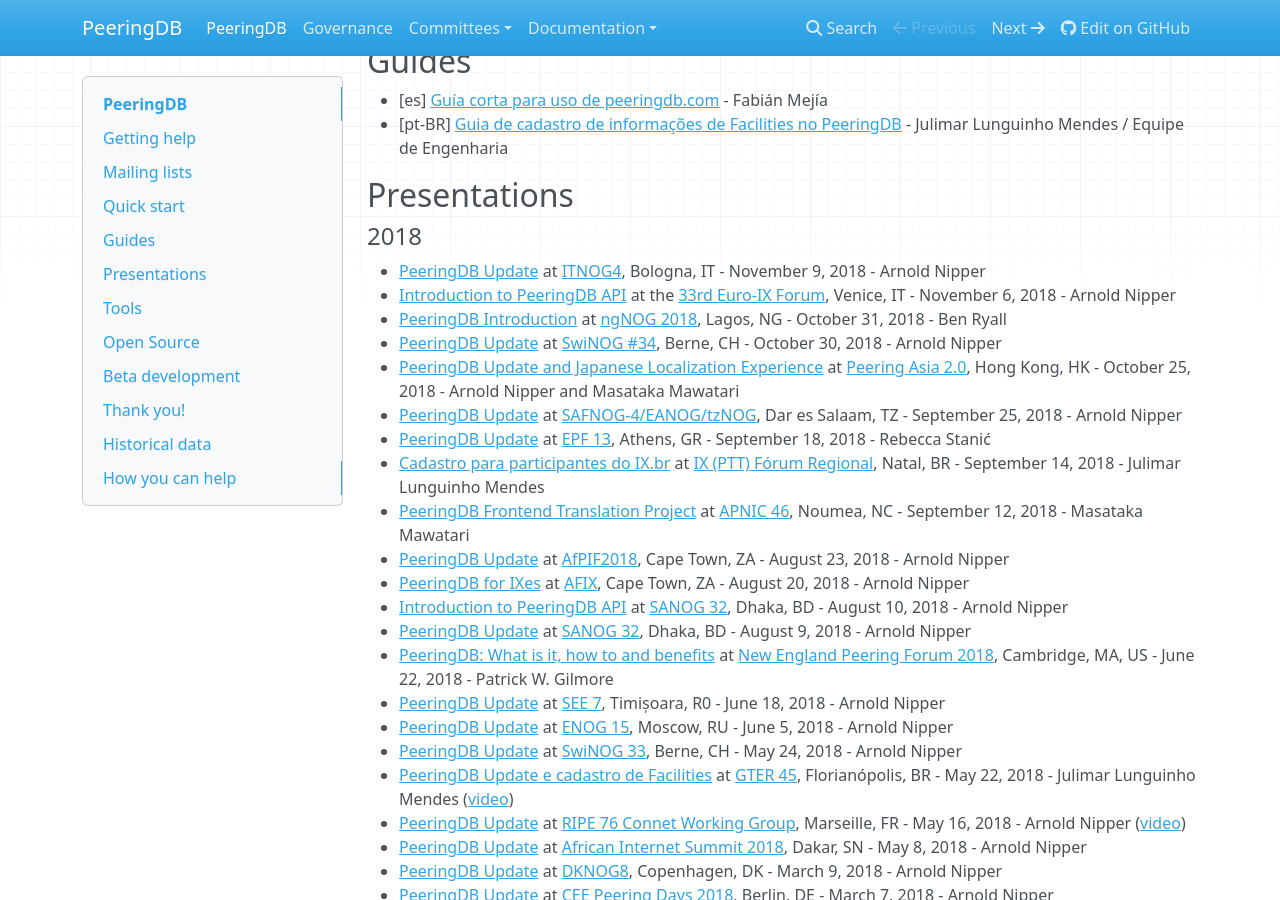
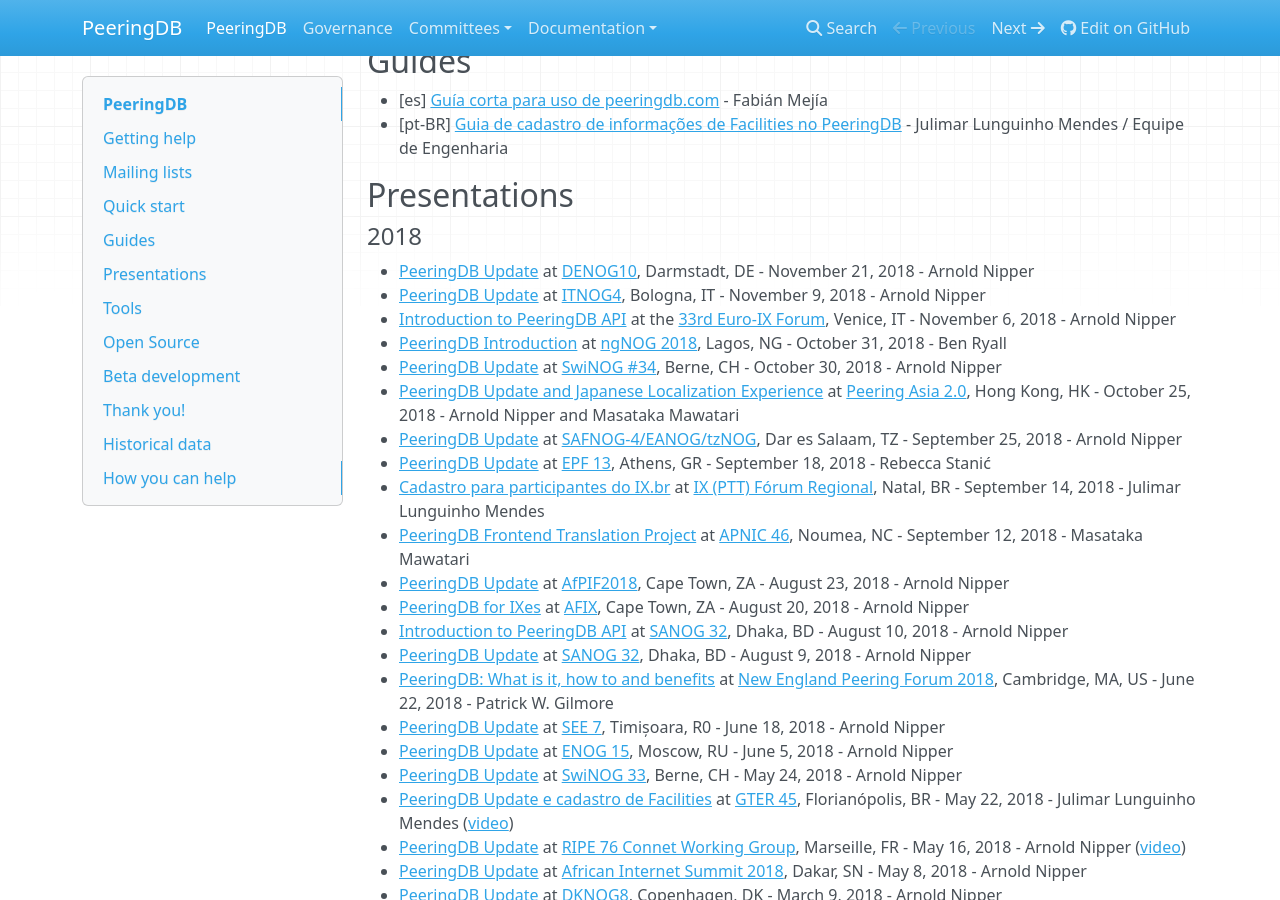
Before and after one commit to peeringdb/docs, an MkDocs documentation site: the page built from docs/index.md, in a window 1280 px wide and 900 px high, scrolled down 1184 px. Built offline with MkDocs 1.6.1, drawn with Linux system fonts in a browser that asks for light colours; nearby versions of some CDN libraries; old or Windows-style settings are respelled for this version of MkDocs.

Commit message:
Added Arnold's DENOG10 presentation.

```diff
--- a/docs/index.md
+++ b/docs/index.md
@@ -52,6 +52,7 @@
 
 #### 2018
 
+- [PeeringDB Update](presentation/20181121-DENOG10-Nipper.pdf) at [DENOG10](https://www.denog.de/de/meetings/denog10/denog10.html), Darmstadt, DE - November 21, 2018 - Arnold Nipper
 - [PeeringDB Update](presentation/20181109-ITNOG4-Nipper.pdf) at [ITNOG4](https://www.itnog.it/itnog4/), Bologna, IT - November 9, 2018 - Arnold Nipper
 - [Introduction to PeeringDB API](presentation/20181104-EuroIX33-Lightning-Introduction-to-PeeringDB-API-Nipper.pdf) at the [33rd Euro-IX Forum](https://www.euro-ix.net/), Venice, IT - November 6, 2018 - Arnold Nipper
 - [PeeringDB Introduction](presentation/20181031-ngNOG-PeeringDB.pdf) at [ngNOG 2018](https://nog.ng/), Lagos, NG - October 31, 2018 - Ben Ryall
```
Also changed, not shown: 1 other file.
